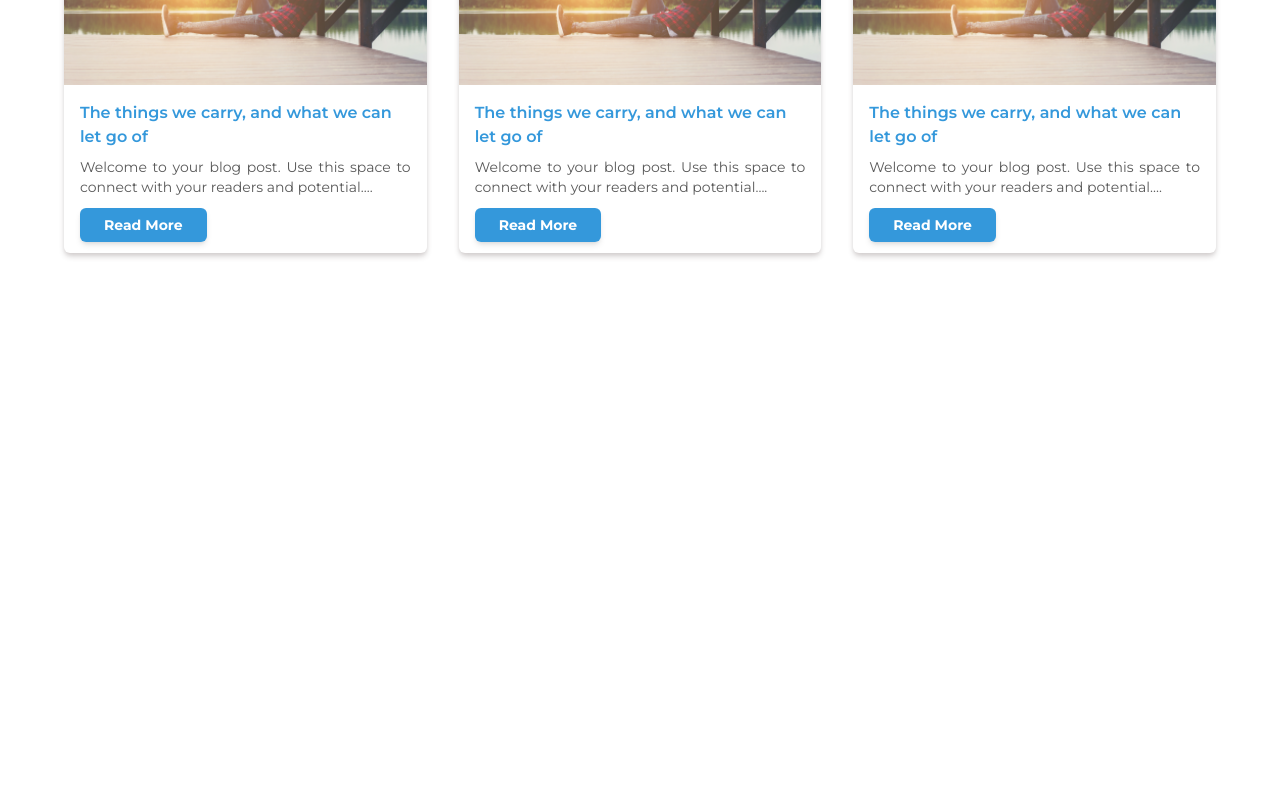
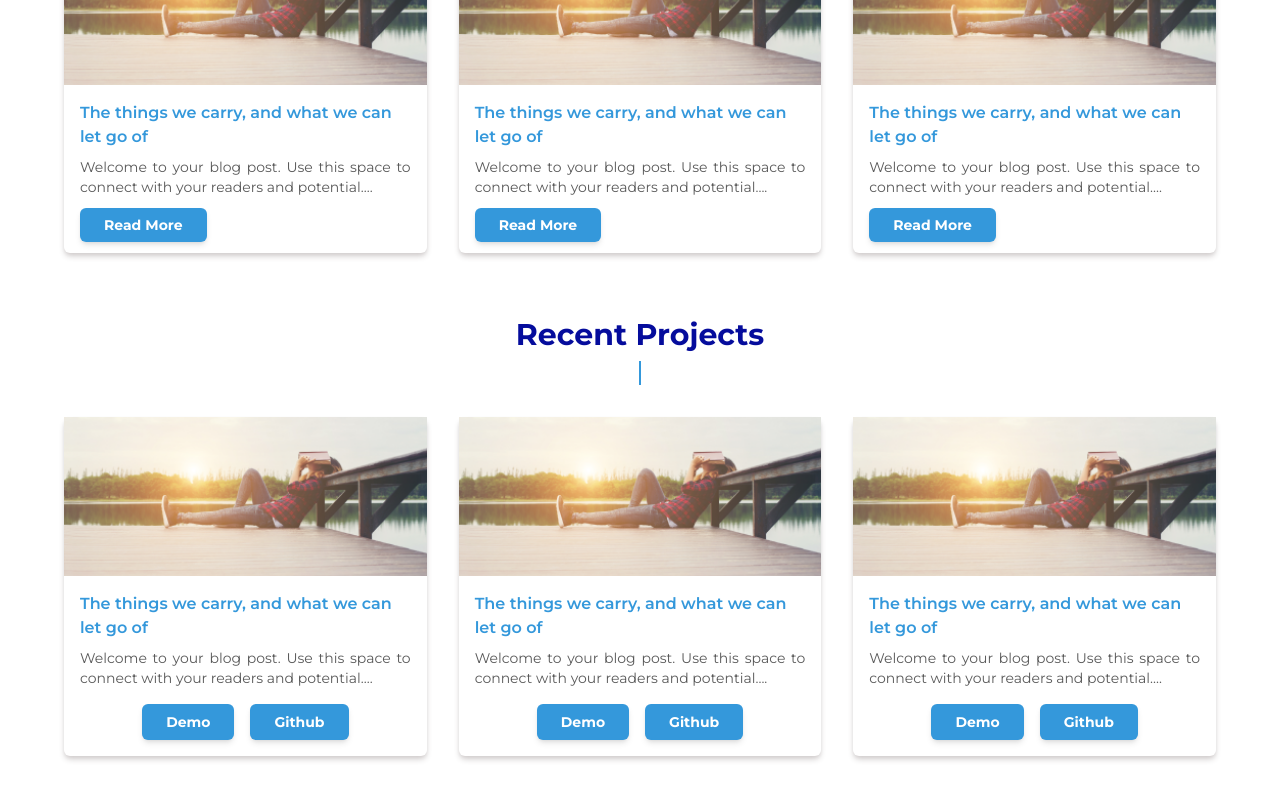
Before and after one commit to Fatiha26/client-Portfolio, a Next.js app: page / in a window 1280 px wide. Shown: the part 1188-1988 px from the top of the page. Before the commit the page ends 1489 px from the top, so only its background shows below. Built offline with nearby package versions, Linux system fonts and the light colour scheme.

Commit message:
projects section done

```diff
--- /dev/null
+++ b/src/app/components/Projects.jsx
@@ -0,0 +1,57 @@
+import React from "react";
+import Line from "./Line";
+import { projectData } from "../data/project";
+import Image from "next/image";
+
+const Projects = () => {
+  return (
+    <div className="px-16 py-4" id="blog">
+      <h2 className="text-center text-3xl font-bold text-primary-600">
+        Recent Projects
+      </h2>
+      <Line />
+      <div className="grid md:grid-cols-3 gap-8 my-8">
+        {projectData.map((item, index) => (
+          <div
+            key={index}
+            className="cursor-pointer bg-white shadow-md shadow-secondary-200 hover:shadow-secondary-300 delay-75 rounded-md"
+          >
+            <Image
+              src={item.img}
+              width={300}
+              height={100}
+              alt="blog one"
+              className="w-full"
+            />
+            <div className="p-4">
+              <h3 className="text-md text-primary-400 font-semibold">
+                {item.title}
+              </h3>
+              <p className="text-justify text-sm my-2 mb-4 text-secondary-400">
+                {item.para}
+              </p>
+              <div className="flex gap-4 justify-center">
+              <a
+                href="#"
+                className="px-6 py-2 shadow-md  text-white  rounded-md
+                    bg-primary-400 text-sm font-bold hover:shadow-secondary-300 delay-75 transition-all"
+              >
+                {item.btn}
+              </a>
+              <a
+                href="#"
+                className="px-6 py-2 shadow-md  text-white  rounded-md
+                    bg-primary-400 text-sm font-bold hover:shadow-secondary-300 delay-75 transition-all"
+              >
+                {item.btn2}
+              </a>
+              </div>
+            </div>
+          </div>
+        ))}
+      </div>
+    </div>
+  );
+};
+
+export default Projects;
--- /dev/null
+++ b/src/app/data/project.jsx
@@ -0,0 +1,24 @@
+
+export const projectData = [
+    {
+        img: "/blog1.png",
+        title: "The things we carry, and what we can let go of",
+        para:"Welcome to your blog post. Use this space to connect with your readers and potential....",
+        btn:"Demo",
+        btn2:"Github"
+    },
+    {
+        img: "/blog1.png",
+        title: "The things we carry, and what we can let go of",
+        para:"Welcome to your blog post. Use this space to connect with your readers and potential....",
+        btn:"Demo",
+        btn2:"Github"
+    },
+    {
+        img: "/blog1.png",
+        title: "The things we carry, and what we can let go of",
+        para:"Welcome to your blog post. Use this space to connect with your readers and potential....",
+        btn:"Demo",
+        btn2:"Github"
+    }
+]
--- a/src/app/layout.jsx
+++ b/src/app/layout.jsx
@@ -3,6 +3,7 @@ import "./globals.css";
 import Header from "./components/Header";
 import Who from "./components/Who";
 import Blogs from "./components/Blogs";
+import Projects from "./components/Projects";
 
 const geistSans = localFont({
   src: "./fonts/GeistVF.woff",
@@ -31,6 +32,7 @@ export default function RootLayout({ children }) {
         {children}
         <Who />
         <Blogs />
+        <Projects />
       </body>
     </html>
   );
```
